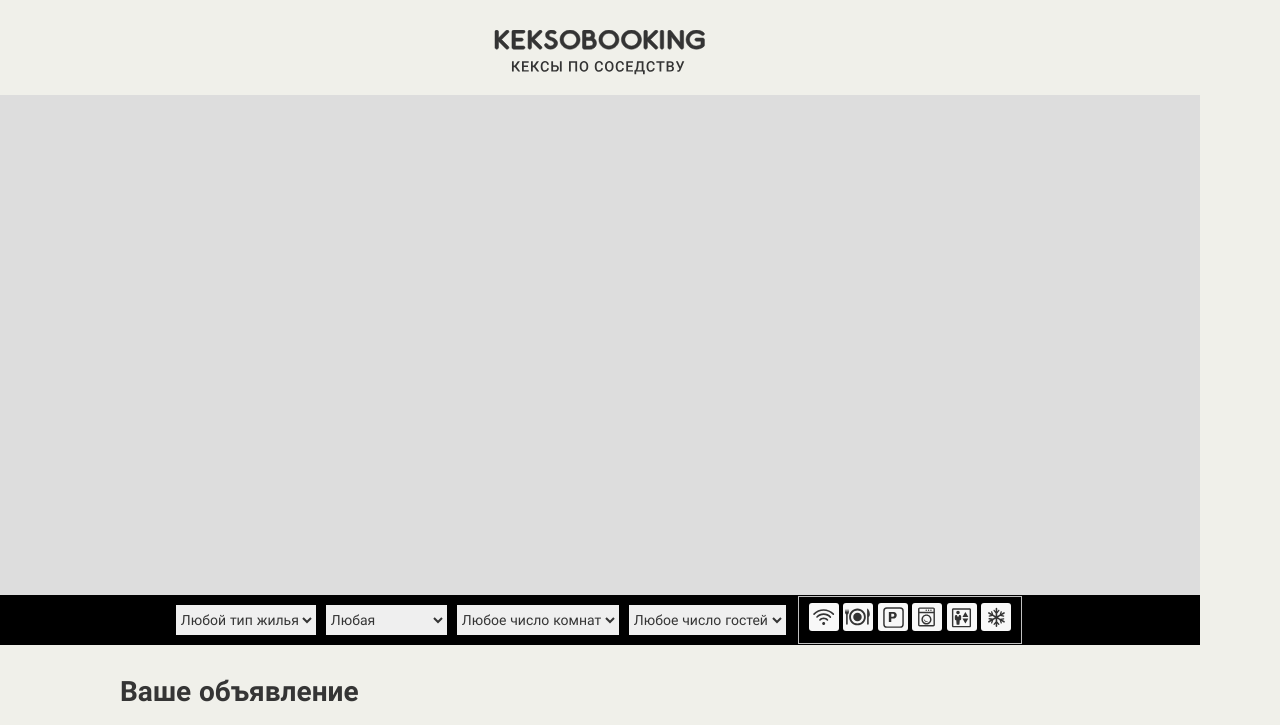
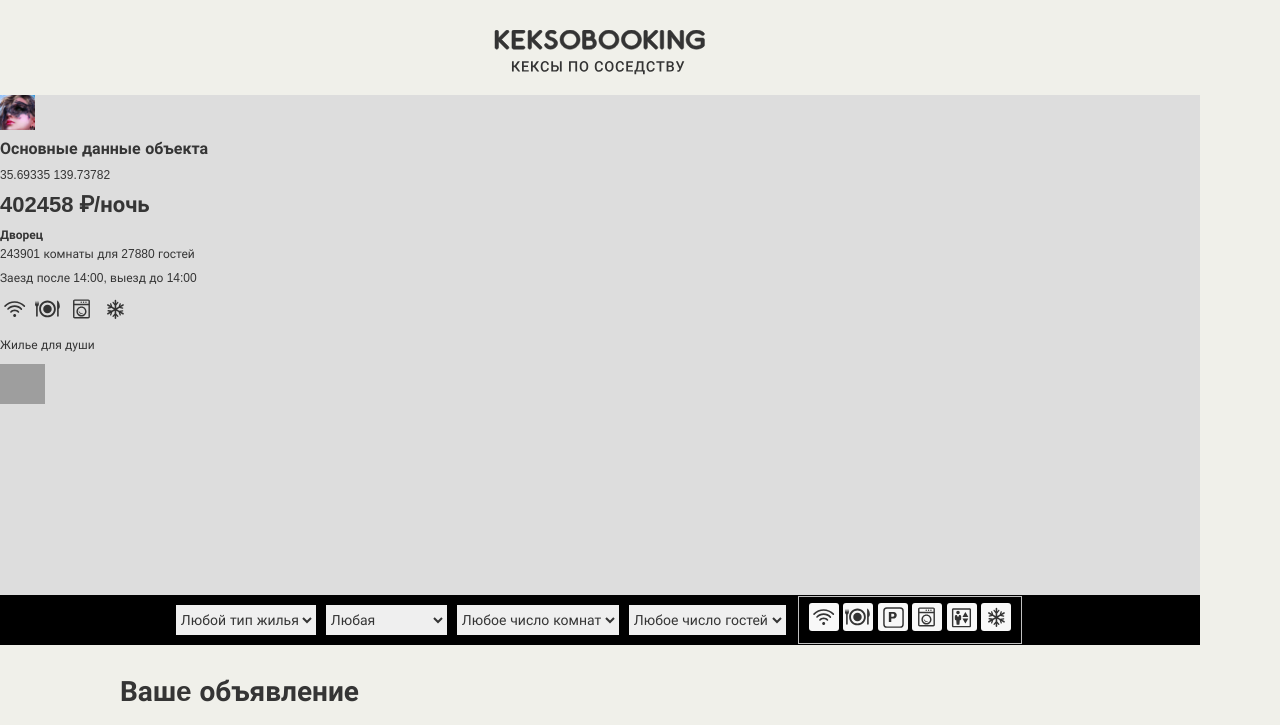
Before and after one commit to htmlacademy-javascript/1736163-keksobooking-25, a website with bundled scripts: page index.html in a window 1280 px wide. Shown: the top 725 px of the page. Built offline with nearby package versions, Linux system fonts and the light colour scheme; grey boxes are pictures that could not be loaded; files whose address does not match are found by name.

Commit message:
7.10. Отрисуй меня полностью (часть 1)

```diff
--- a/index.html
+++ b/index.html
@@ -70,7 +70,7 @@
 
     <!-- Форма объявления -->
     <section class="notice">
-      <h2 class="notice__title">Ваше объявление</h2>
+      <h2 class="notice__title">Вашe объявление</h2>
       <form class="ad-form" method="post" enctype="multipart/form-data" autocomplete="off">
         <fieldset class="ad-form-header">
           <legend class="ad-form-header__title">Ваша фотография (для карты)</legend>
@@ -230,6 +230,6 @@
       <button type="button" class="error__button">Попробовать снова</button>
     </div>
   </template>
-<script src="main.js" type="module"></script>
+<script src="js/main.js" type="module"></script>
 </body>
 </html>
--- a/js/main.js
+++ b/js/main.js
@@ -1,2 +1,2 @@
-import {simillarOffers} from './data.js';
-console.log(simillarOffers);
+import {getOffer} from './offer-generation.js';
+getOffer(2);
--- /dev/null
+++ b/js/offer-generation.js
@@ -0,0 +1,111 @@
+import {simillarOffers} from './data.js';
+
+const templateElement = document.querySelector('#card').content; // весь список
+const mapElement = document.querySelector('#map-canvas'); // Карта, куда добавлять темплатку
+
+
+
+const getOffer = function (index) {
+
+  const templateElementClone = templateElement.cloneNode(true); // создали клон
+
+  const templateAuthor = templateElementClone.querySelector('.popup__avatar'); // Картинка
+  templateAuthor.src = simillarOffers[index].author.avatar;
+
+  const offerTitle = templateElementClone.querySelector('.popup__title');//титул
+  offerTitle.textContent = simillarOffers[index].offer.title;
+  if (offerTitle.textContent === '') {
+    offerTitle.classList.add('hidden');
+  }
+
+  const offerAddress = templateElementClone.querySelector('.popup__text--address');//адресс
+  offerAddress.textContent = `${simillarOffers[index].offer.adress.lat  } ${  simillarOffers[index].offer.adress.lng}`;
+  if (offerAddress.textContent === '') {
+    offerAddress.classList.add('hidden');
+  }
+
+  const offerPrice = templateElementClone.querySelector('.popup__text--price');//цена
+  offerPrice.textContent = `${simillarOffers[index].offer.price  } ₽/ночь`;
+  if (offerPrice.textContent === '') {
+    offerPrice.classList.add('hidden');
+  }
+
+  const offerType = templateElementClone.querySelector('.popup__type');//тип жилья
+  let habitatType = simillarOffers[index].offer.type;
+  toString(habitatType);
+  function homesteadType (type) {
+    switch (type) {
+      case 'flat':
+        habitatType = 'Квартира';
+        break;
+      case 'bungalow':
+        habitatType = 'Бунгало';
+        break;
+      case 'house':
+        habitatType = 'Дом';
+        break;
+      case 'palace':
+        habitatType = 'Дворец';
+        break;
+      case 'hotel':
+        habitatType = 'Отель';
+        break;
+      default:
+        habitatType = '';
+    }
+    return habitatType;
+  }
+  homesteadType(habitatType);
+  offerType.textContent = habitatType;
+  if (offerType.textContent === '') {
+    offerType.classList.add('hidden');
+  }
+
+
+  const offerSpecification = templateElementClone.querySelector('.popup__text--capacity');//спецификация
+  offerSpecification.textContent = `${simillarOffers[index].offer.rooms } комнаты для ${simillarOffers[index].offer.guests} гостей`;
+  if (offerSpecification.textContent === ''){
+    offerSpecification.classList.add('hidden');
+  }
+
+  const offerTime = templateElementClone.querySelector('.popup__text--time');//время заезда-выезда
+  offerTime.textContent = `Заезд после ${simillarOffers[index].offer.checkin}, выезд до ${simillarOffers[index].offer.checkout}`;
+  if (offerTime.textContent === '') {
+    offerTime.classList.add('hidden');
+  }
+
+  const offerFeaturesList = templateElementClone.querySelector('.popup__features');//дополнительные удобства
+  const offerFeatureList = offerFeaturesList.querySelectorAll('.popup__feature');
+  const offersList = simillarOffers[index].offer.features;
+  const modifiers = offersList.map((feature) =>
+    `popup__feature--${  feature}`);
+  offerFeatureList.forEach((featureListItem) => {
+    const modifier = featureListItem.classList[1];
+    if (!modifiers.includes(modifier)) {
+      featureListItem.remove();
+    }
+  });
+  if (offerFeatureList.length === 0){
+    offerFeatureList.classList.add('hidden');
+  }
+
+  const offerDescription = templateElementClone.querySelector('.popup__description');//описание
+  offerDescription.textContent = simillarOffers[index].offer.description;
+  if (offerDescription.textContent === '') {
+    offerDescription.classList.add('hidden');
+  }
+
+  const offerPhotosList = templateElementClone.querySelector('.popup__photos');//фотокарточки
+  const templateDefaultPhoto = offerPhotosList.querySelector('img');
+  offerPhotosList.removeChild(templateDefaultPhoto);// Возможно не потребуется если выполнить следущий шаг.
+  const offerPhotoList = simillarOffers[index].offer.photos;
+  offerPhotoList.forEach((value) => {
+    const templatePhoto = templateDefaultPhoto.cloneNode(true);
+    offerPhotosList.append(templatePhoto);
+    templatePhoto.src = value;
+  });
+
+
+  mapElement.appendChild(templateElementClone); //вроде как получается сюда все тыкать последняя строка
+};
+export{getOffer};
```
